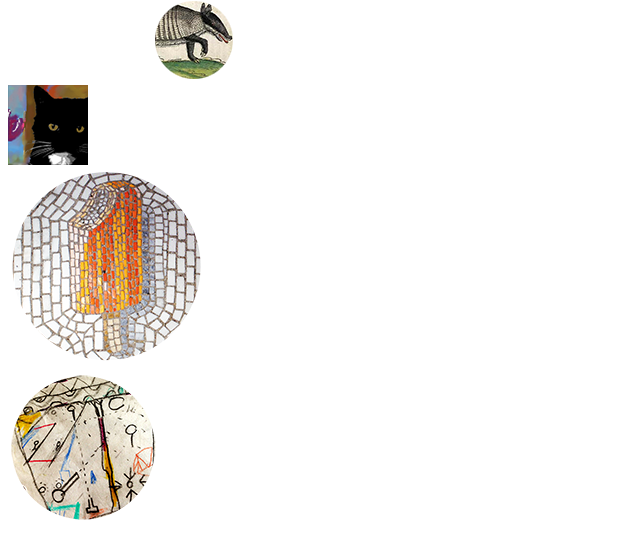
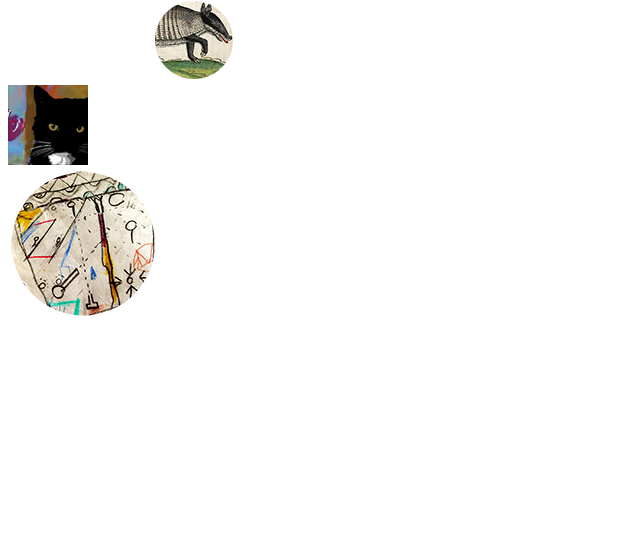
Before and after one commit to juanOcotti/juanOcotti.github.io, a plain HTML site: page index.html in a window 1280 px wide. Shown: the part 136-694 px from the top of the page, without its empty margins (0-640 px from the left). Drawn offline with Linux system fonts and the light colour scheme.

Commit message:
Update index.html

```diff
--- a/index.html
+++ b/index.html
@@ -17,9 +17,7 @@
 <div id="juan">
 	<img src="img/bigjuan4.png" alt="juanocotti">
 </div>
-<div id="popsicle">
-	<img src="img/popsicle-mini150.png" alt="juanocotti">
-</div>
+
 <div id="game">
 	<img src="img/chase_game---Circle150.png" alt="juanocotti">
 </div>
```
